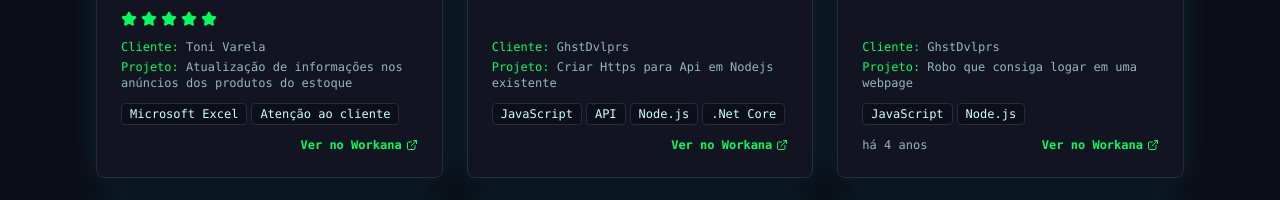
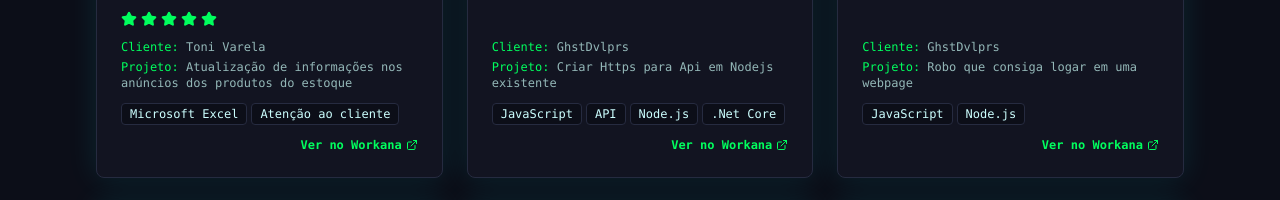
Before and after one commit to albanirneves/albanirneves, a React (Vite) app: page / in a window 1280 px wide. Shown: the part 5220-5420 px from the top of the page. Built offline with nearby package versions, Linux system fonts and the light colour scheme; the HTML template or start-up script is replaced by a standard one.

Commit message:
Preceding changes

```diff
--- a/src/components/Testimonials.tsx
+++ b/src/components/Testimonials.tsx
@@ -26,8 +26,7 @@ const Testimonials = () => {
       client: "GhstDvlprs",
       project: "Robo que consiga logar em uma webpage",
       comment: "Albanir ja é parceiro nossos dos projetos, muito bom!",
-      techs: ["JavaScript", "Node.js"],
-      time: "há 4 anos"
+      techs: ["JavaScript", "Node.js"]
     },
     {
       client: "Marcos Custodio",
```
